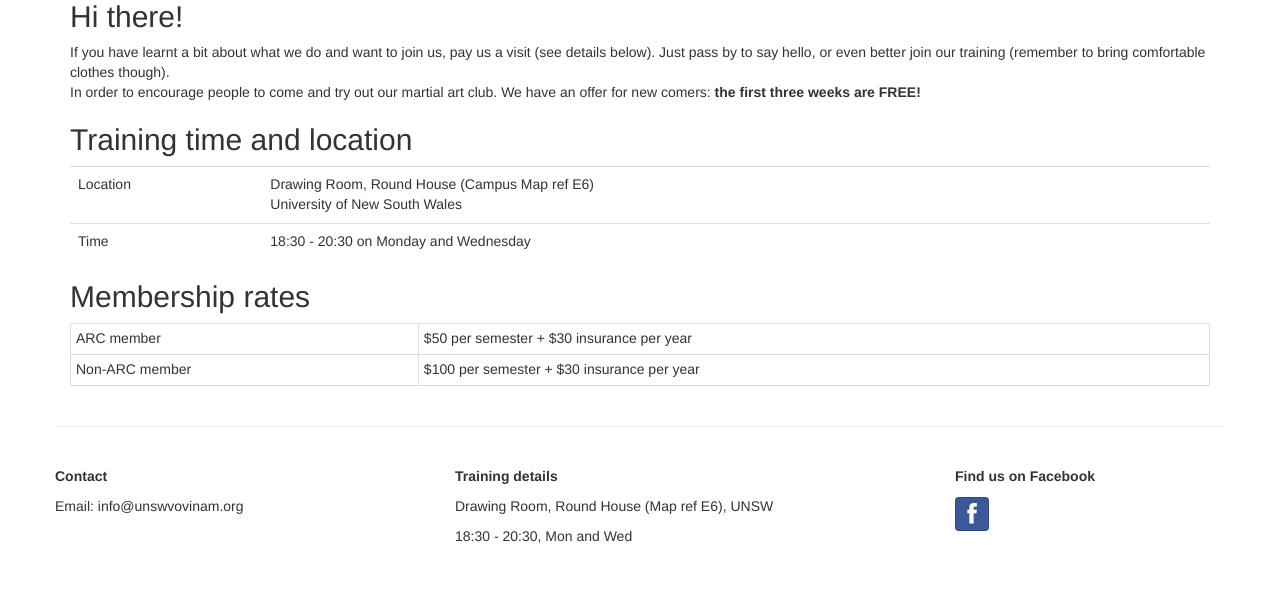
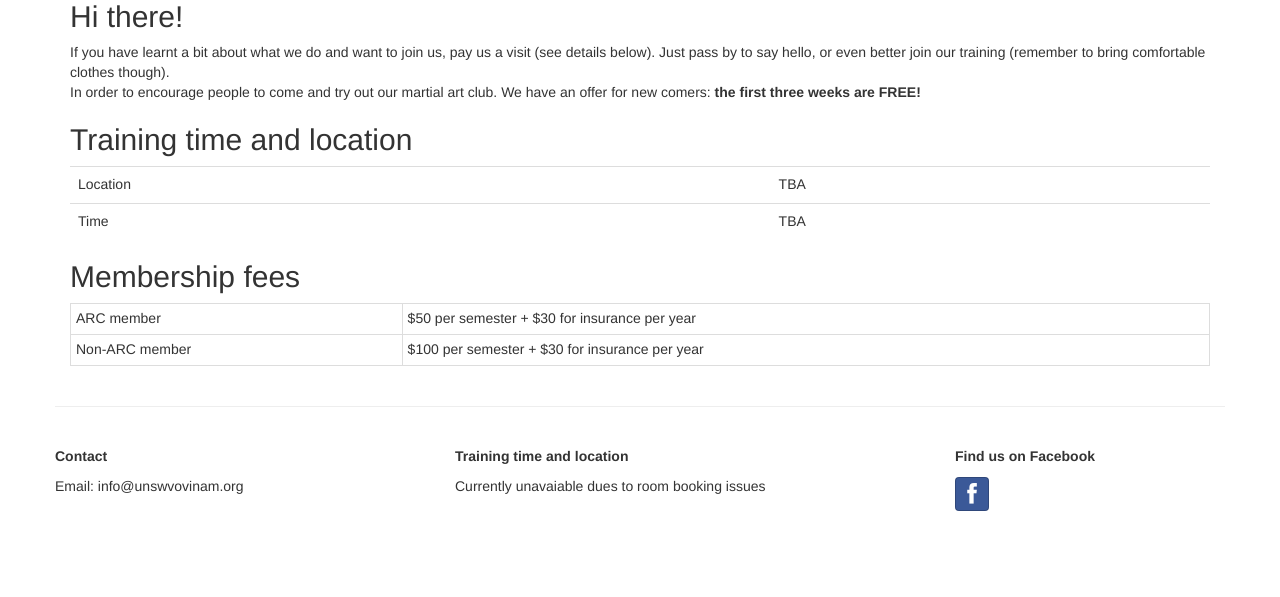
Before and after one commit to tvhong/vovinam_site, a Jekyll site: the page built from joinus/index.html, in a window 1280 px wide. Shown: the part 587-1184 px from the top of the page. Built offline with Jekyll 4.4.1, drawn with Linux system fonts in a browser that asks for light colours; Markdown is read by kramdown in place of the engine named in the settings; after the commit the page ends 1138 px from its top, so only the background shows below that.

Commit message:
Update training time & location to be TBA

```diff
--- a/_config.yml
+++ b/_config.yml
@@ -1,6 +1,6 @@
 # visit https://github.com/mojombo/jekyll/wiki/Configuration for more settings
 name: UNSW Vovinam
 markdown: redcarpet
-pygments: true
+highliter: pygments
 paginate: 10 # pagination basted on number of posts
 exclude: ["Gemfile", "Gemfile.lock", "README.md", 'sass', 'watch.sh', 'style.scss', 'bootstrap.scss'] # files to exclude
--- a/_layouts/default.html
+++ b/_layouts/default.html
@@ -40,9 +40,8 @@
           <p>Email: info@unswvovinam.org</p>
         </div>
         <div class="col-md-5">
-          <p class="footer-caption">Training details</p>
-          <p>Drawing Room, Round House (Map ref E6), UNSW</p>
-          <p>18:30 - 20:30, Mon and Wed</p>
+          <p class="footer-caption">Training time and location</p>
+          <p>Currently unavaiable dues to room booking issues</p>
         </div>
         <div class="col-md-3">
           <p class="footer-caption">Find us on Facebook</p>
--- a/joinus/index.html
+++ b/joinus/index.html
@@ -14,24 +14,23 @@ title: Join Us - UNSW Vovinam
   <tr>
     <td>Location</td>
     <td>
-      Drawing Room, Round House (Campus Map ref E6)<br \>
-      University of New South Wales
+        TBA
     </td>
   </tr>
   <tr>
     <td>Time</td>
-    <td>18:30 - 20:30 on Monday and Wednesday</td>
+    <td>TBA</td>
   </tr>
 </table>
 
-<h2>Membership rates</h2>
+<h2>Membership fees</h2>
 <table class="table table-bordered table-condensed">
   <tr>
     <td>ARC member</td>
-    <td>$50 per semester + $30 insurance per year</td>
+    <td>$50 per semester + $30 for insurance per year</td>
   </tr>
   <tr>
     <td>Non-ARC member</td>
-    <td>$100 per semester + $30 insurance per year</td>
+    <td>$100 per semester + $30 for insurance per year</td>
   </tr>
 </table>
```
Also changed, not shown: Gemfile.lock, README.md.
